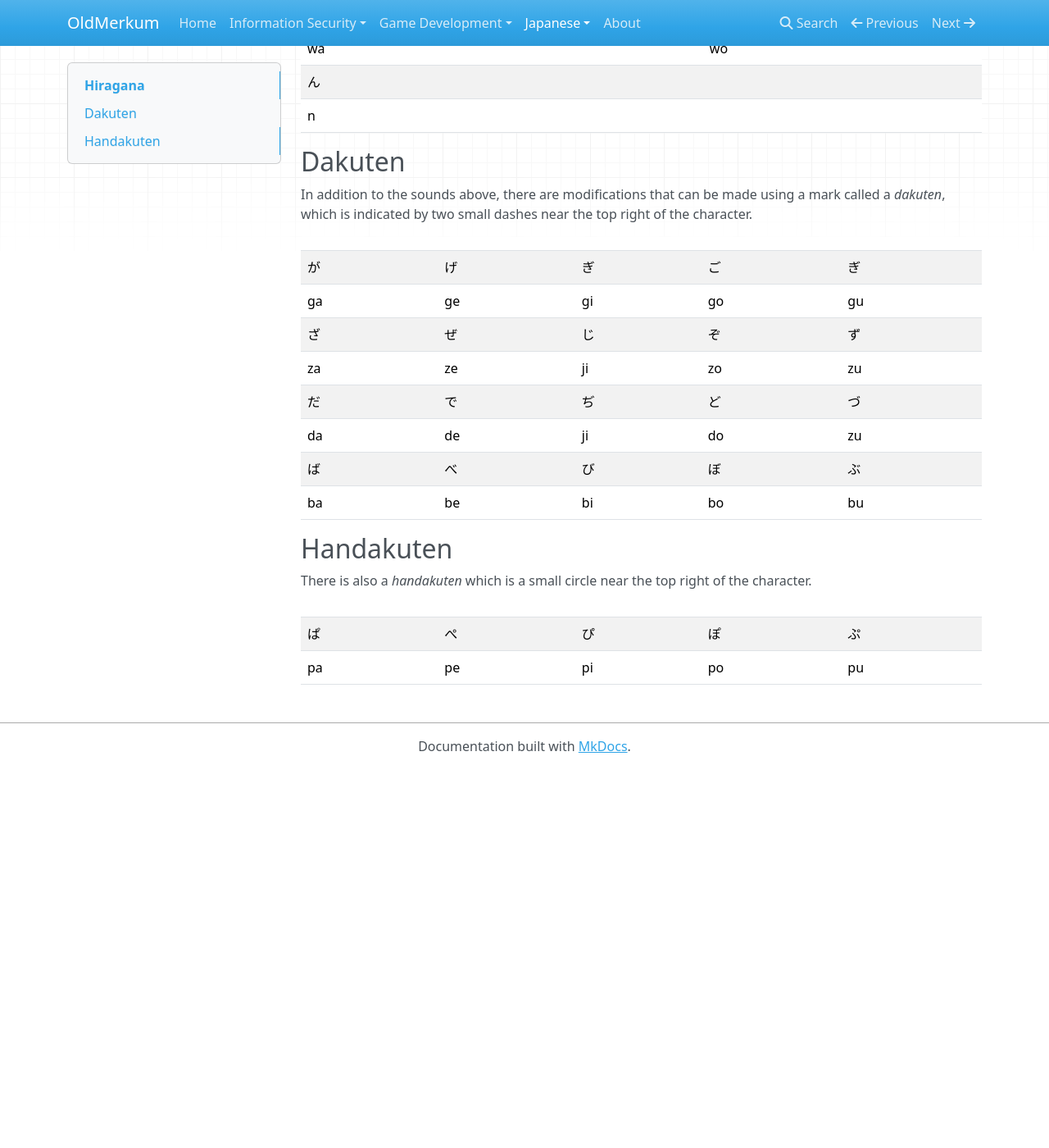
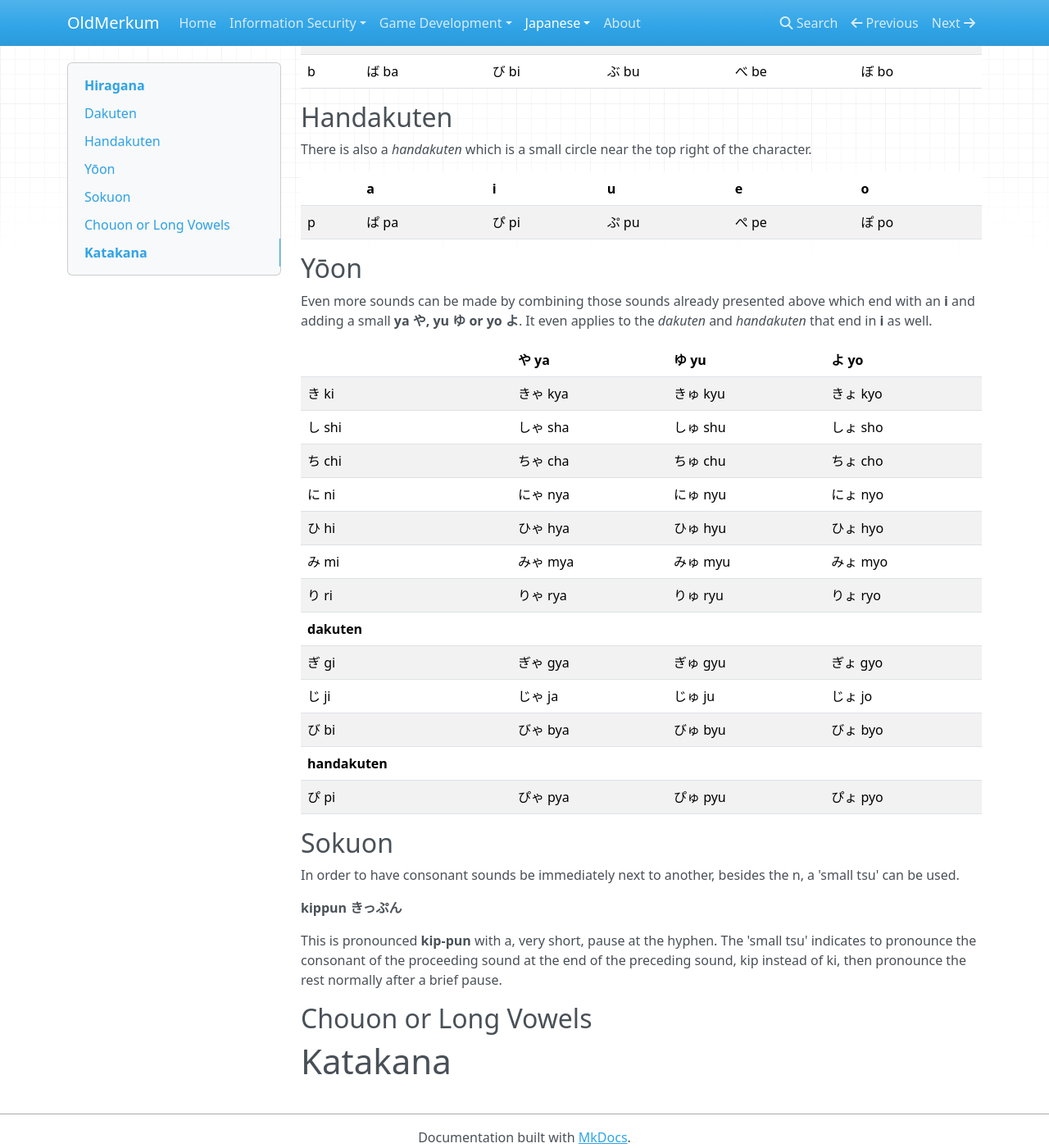
Before and after one commit to oldmerkum/oldmerkum.github.io, an MkDocs documentation site: the page built from docs/japanese/intro.md, in a window 1280 px wide and 1400 px high, scrolled down 873 px. Shown: the whole window at 82% size. Built offline with MkDocs 1.6.1, drawn with Linux system fonts in a browser that asks for light colours; nearby versions of some CDN libraries; before the commit the page ends 1811 px from its top, so only the background shows below that; some of the changed text lies outside the part shown.

Commit message:
finished small tsu section

```diff
--- a/docs/japanese/intro.md
+++ b/docs/japanese/intro.md
@@ -3,28 +3,18 @@
 Japanese consists of a few different syllabaries, one being Hiragana. This is
 usually the starting point for learning Japanese.
 
-|   |   |   |   |   |
-|----|----|----|----|----|
-| か | け | き | こ | く |
-| ka | ke | ki | ko | ku |
-| さ | せ | し | そ | す |
-| sa | se | shi | so | su |
-| た | て | ち | と | つ |
-| ta | te | chi | to | tsu |
-| な | ね | に | の | ぬ |
-| na | ne | ni | no | nu |
-| は | へ | ひ | ほ | ふ |
-| ha | he | hi | ho | fu |
-| ま | め | み | も | む |
-| ma | me | mi | mo | mu |
-| や |  |  | よ | ゆ |
-| ya |    |    | yo | yu |
-| ら | れ | り | ろ | る |
-| ra | re | ri | ro | ru |
-| わ |  |  | を |  |
-| wa |    |    | wo |    |
-| ん |  |  |  |  |
-| n |  |  |  |  |
+|  | a | i | u | e | o |
+|---|---|---|---|---|---|
+| k | か ka | き ki | く ku | け ke | こ ko |
+| s | さ sa | し shi | す su | せ se | そ so |
+| t | た ta | ち chi | つ tsu | て te | と to |
+| n | な na | に ni | ぬ nu | ね ne | の no |
+| h | は ha | ひ hi | ふ fu | へ he | ほ ho |
+| m | ま ma | み mi | む mu | め me | も mo |
+| y | や ya |  | ゆ yu |  | よ yo |
+| r | ら ra | り ri | る ru | れ re | ろ ro |
+| w | わ wa |  |  |  | を wo |
+|   |  |  | ん n |  |  |
 
 ## Dakuten
 
@@ -32,23 +22,56 @@ In addition to the sounds above, there are modifications that can be made using
 a mark called a _dakuten_, which is indicated by two small dashes near the top
 right of the character.
 
-|   |  |  |  |  |
-|----|----|----|----|----|
-| が | げ | ぎ | ご | ぎ |
-| ga | ge | gi | go | gu |
-| ざ | ぜ | じ | ぞ | ず |
-| za | ze | ji | zo | zu |
-| だ | で | ぢ | ど | づ |
-| da | de | ji | do | zu |
-| ば | べ | び | ぼ | ぶ |
-| ba | be | bi | bo | bu |
+|  | a | i | u | e | o |
+|---|---|---|---|---|---|
+| g | が ga | ぎ gi | ぐ gu | げ ge | ご go |
+| z | ざ za | じ ji | ず zu | ぜ ze | ぞ zo |
+| d | だ da | ぢ ji | づ zu | で de | ど do |
+| b | ば ba | び bi | ぶ bu | べ be | ぼ bo |
 
 ## Handakuten
 
 There is also a _handakuten_ which is a small circle near the top right of the
 character.
 
-|  |  |  |  |  |
-|----|----|----|----|----|
-| ぱ | ぺ | ぴ | ぽ | ぷ |
-| pa | pe | pi | po | pu |
+|  | a | i | u | e | o |
+|---|---|---|---|---|---|
+| p | ぱ pa | ぴ pi | ぷ pu | ぺ pe | ぽ po |
+
+## Yōon
+
+Even more sounds can be made by combining those sounds already presented above
+which end with an **i** and adding a small **ya や, yu ゆ or yo よ**. It even applies to
+the _dakuten_ and _handakuten_ that end in **i** as well.
+
+|  | や ya | ゆ yu | よ yo |
+|---|---|---|---|
+| き ki | きゃ kya | きゅ kyu | きょ kyo |
+| し shi | しゃ sha | しゅ shu | しょ sho |
+| ち chi | ちゃ cha | ちゅ chu | ちょ cho |
+| に ni | にゃ nya | にゅ nyu | にょ nyo |
+| ひ hi | ひゃ hya | ひゅ hyu | ひょ hyo |
+| み mi | みゃ mya | みゅ myu | みょ myo |
+| り ri | りゃ rya | りゅ ryu | りょ ryo |
+| **dakuten** |  |  |  |
+| ぎ gi | ぎゃ gya | ぎゅ gyu | ぎょ gyo |
+| じ ji | じゃ ja | じゅ ju | じょ jo |
+| び bi | びゃ bya | びゅ byu | びょ byo |
+| **handakuten** |  |  |  |
+| ぴ pi | ぴゃ pya | ぴゅ pyu | ぴょ pyo |
+
+## Sokuon
+
+In order to have consonant sounds be immediately next to another, besides the n,
+a 'small tsu' can be used.
+
+**kippun きっぷん**
+
+This is pronounced **kip-pun** with a, very short, pause at the hyphen. The 'small tsu'
+indicates to pronounce the consonant of the proceeding sound at the end of the
+preceding sound, kip instead of ki, then pronounce the rest normally after a
+brief pause.
+
+## Chouon or Long Vowels
+
+# Katakana
```
